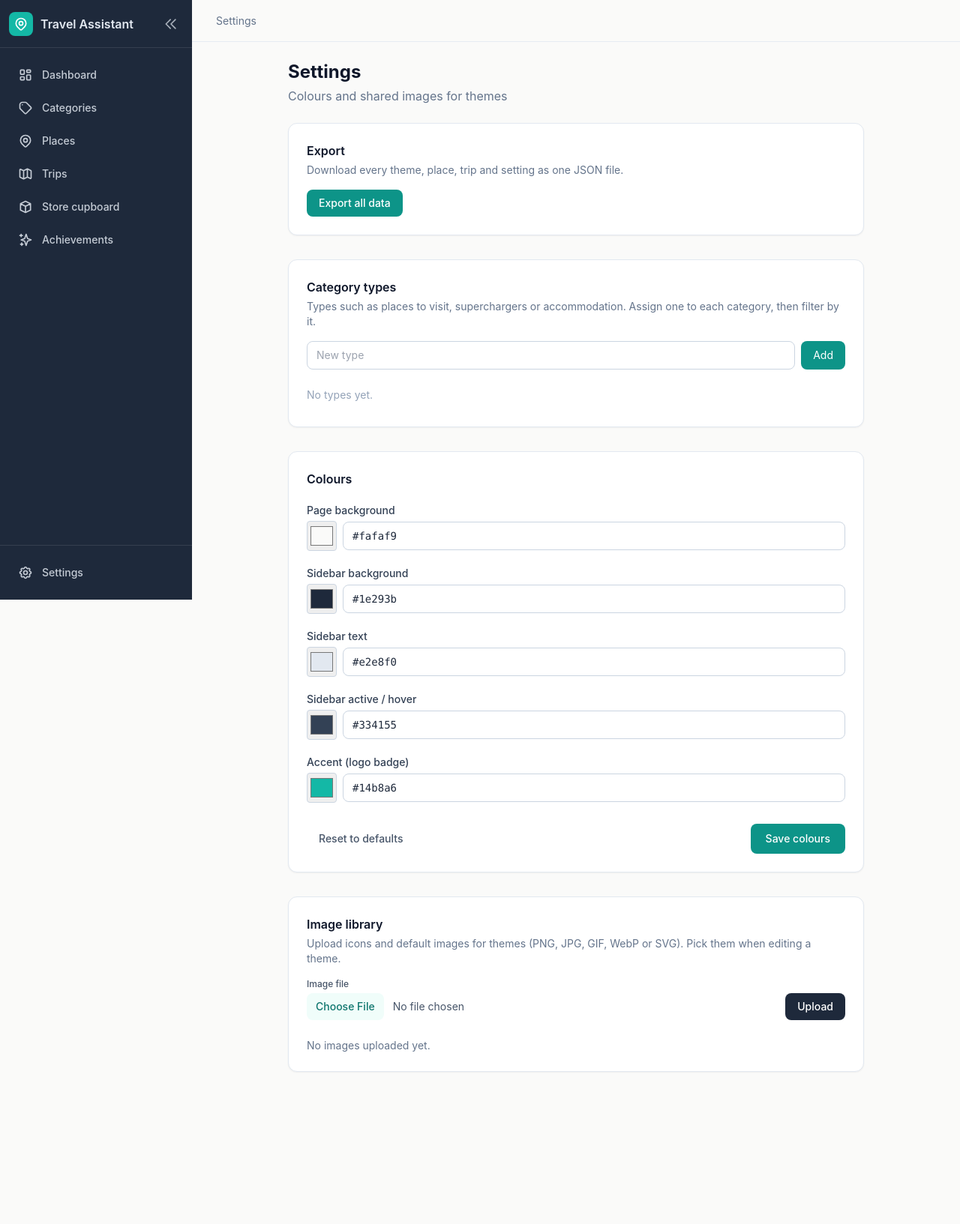
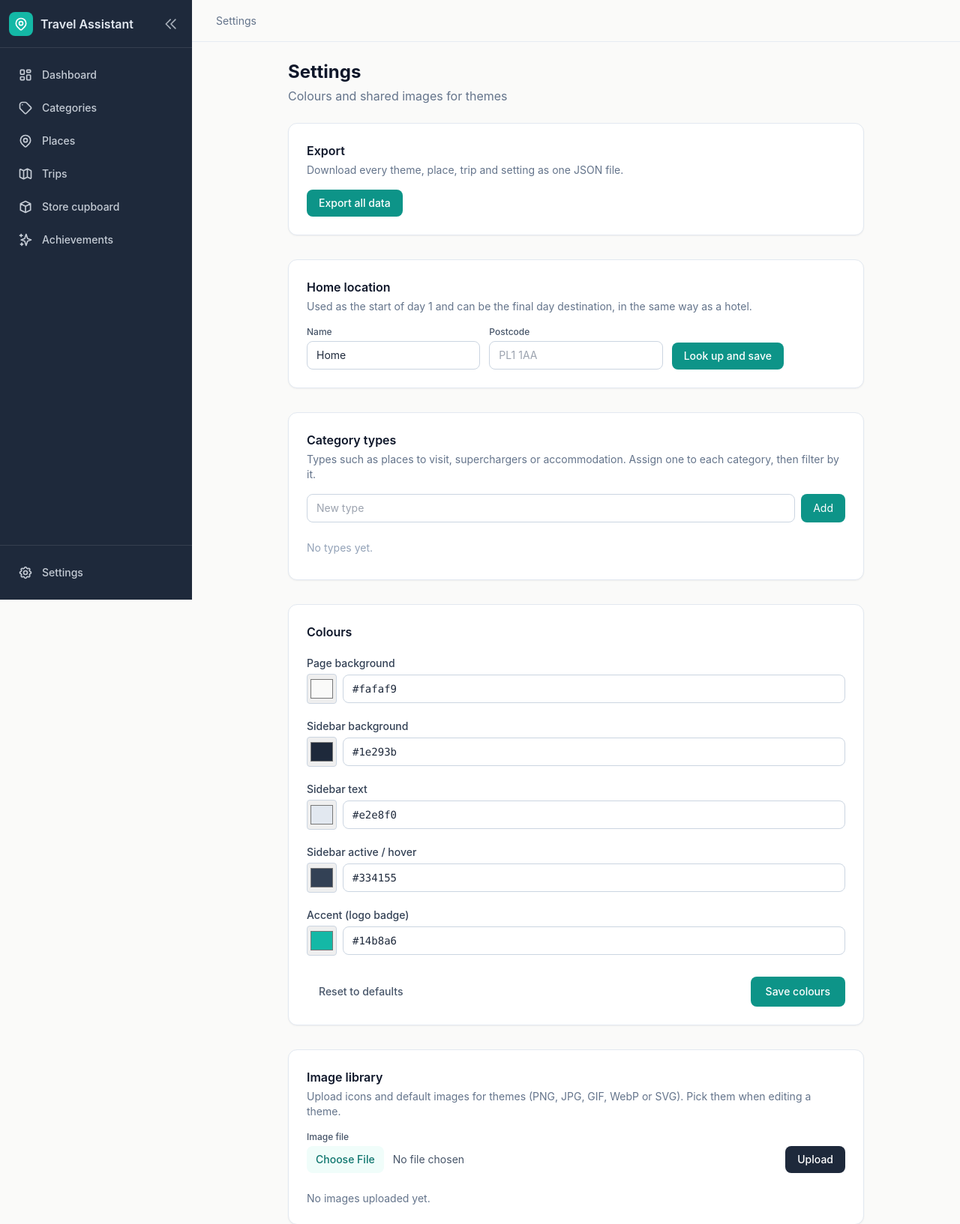
Before and after one commit to richx83-ux/ha-travel-assistant, a FastAPI app: template travel_assistant/app/templates/settings.html in a window 1280 px wide. Shown: the top 1633 px of the page at 75% size. Before the commit the page ends 1430 px from the top, so only its background shows below. Run offline with FastAPI, Linux system fonts and the light colour scheme; the template is opened without the code that fills it, so the values that code supplies are empty; parts of the project's set-up code (start-up, migrations or seed data) failed here and were passed over; some libraries are stand-ins or nearby versions.

Commit message:
Add a home location that starts day 1 and can end the trip

```diff
--- a/travel_assistant/app/main.py
+++ b/travel_assistant/app/main.py
@@ -818,7 +818,71 @@ async def settings_page(request: Request):
         "upload_error": request.query_params.get("error"),
         "assets": list_assets(),
         "category_types": await list_category_types(),
+        "home": await get_home_location(),
     })
+
+
+@app.post("/settings/home")
+async def settings_home(request: Request, name: str = Form("Home"), postcode: str = Form(...)):
+    from urllib.parse import quote
+    info = await geocode_postcode(postcode)
+    if info.get("latitude") is None:
+        return redirect(request, f"/settings?home_error={quote('Postcode not found')}")
+    async with get_db() as db:
+        await db.execute(
+            "INSERT OR IGNORE INTO category_types (name, sort_order) VALUES ('Home location', 0)"
+        )
+        cursor = await db.execute("SELECT id FROM category_types WHERE name = 'Home location'")
+        type_id = (await cursor.fetchone())["id"]
+        cursor = await db.execute("SELECT id FROM themes WHERE lower(name) = 'home'")
+        theme = await cursor.fetchone()
+        if theme:
+            theme_id = theme["id"]
+            await db.execute(
+                """UPDATE themes SET category_type_id = ?, is_system_theme = 1, achievement_eligible = 0,
+                    exclude_from_counts = 1, exclude_from_places = 1 WHERE id = ?""",
+                (type_id, theme_id),
+            )
+        else:
+            cursor = await db.execute(
+                """INSERT INTO themes (name, description, is_active, is_system_theme, achievement_eligible,
+                    exclude_from_counts, exclude_from_places, category_type_id)
+                   VALUES ('Home', 'Home location', 1, 1, 0, 1, 1, ?)""",
+                (type_id,),
+            )
+            theme_id = cursor.lastrowid
+        cursor = await db.execute("SELECT id FROM locations WHERE theme_id = ?", (theme_id,))
+        existing = await cursor.fetchone()
+        values = (
+            name.strip() or "Home", postcode.strip().upper(), info.get("county") or "",
+            info.get("region") or "", info.get("country") or "United Kingdom",
+            info["latitude"], info["longitude"], theme_id,
+        )
+        if existing:
+            await db.execute(
+                """UPDATE locations SET name = ?, postcode = ?, county = ?, region = ?, country = ?,
+                    latitude = ?, longitude = ?, visit_duration_mins = 0, updated_at = CURRENT_TIMESTAMP
+                   WHERE id = ?""",
+                (*values, existing["id"]),
+            )
+        else:
+            await db.execute(
+                """INSERT INTO locations (name, postcode, county, region, country, latitude, longitude,
+                    theme_id, visit_duration_mins) VALUES (?, ?, ?, ?, ?, ?, ?, ?, 0)""",
+                values,
+            )
+        await db.commit()
+    return redirect(request, "/settings?home=1")
+
+
+async def get_home_location():
+    async with get_db() as db:
+        cursor = await db.execute(
+            """SELECT l.* FROM locations l JOIN themes t ON t.id = l.theme_id
+               WHERE lower(t.name) = 'home' ORDER BY l.id LIMIT 1"""
+        )
+        row = await cursor.fetchone()
+    return dict(row) if row else None
 
 
 @app.get("/settings/export")
--- a/travel_assistant/app/templates/settings.html
+++ b/travel_assistant/app/templates/settings.html
@@ -31,6 +31,33 @@
     <p class="mt-1 text-sm text-slate-500">Download every theme, place, trip and setting as one JSON file.</p>
     <a href="{{ base }}/settings/export"
        class="inline-block mt-4 px-4 py-2 bg-brand-600 hover:bg-brand-700 text-white text-sm font-medium rounded-lg">Export all data</a>
+  </div>
+
+  <div class="bg-white rounded-xl border border-slate-200 p-6 shadow-sm mb-8">
+    <h2 class="font-semibold text-slate-900">Home location</h2>
+    <p class="mt-1 text-sm text-slate-500">Used as the start of day 1 and can be the final day destination, in the same way as a hotel.</p>
+    {% if home %}
+    <p class="mt-3 text-sm text-slate-700">{{ home.name }} · {{ home.postcode }}{% if home.county %} · {{ home.county }}{% endif %}</p>
+    {% endif %}
+    {% if request.query_params.get('home_error') %}
+    <p class="mt-2 text-sm text-red-600">{{ request.query_params.get('home_error') }}</p>
+    {% endif %}
+    {% if request.query_params.get('home') == '1' %}
+    <p class="mt-2 text-sm text-brand-700">Home location saved.</p>
+    {% endif %}
+    <form method="post" action="{{ base }}/settings/home" class="mt-4 grid gap-3 sm:grid-cols-3">
+      <div>
+        <label class="block text-xs font-medium text-slate-600 mb-1">Name</label>
+        <input name="name" value="{{ home.name if home else 'Home' }}" class="w-full px-3 py-2 border border-slate-300 rounded-lg text-sm">
+      </div>
+      <div>
+        <label class="block text-xs font-medium text-slate-600 mb-1">Postcode</label>
+        <input name="postcode" value="{{ home.postcode if home else '' }}" required placeholder="PL1 1AA" class="w-full px-3 py-2 border border-slate-300 rounded-lg text-sm">
+      </div>
+      <div class="flex items-end">
+        <button type="submit" class="px-4 py-2 bg-brand-600 text-white text-sm font-medium rounded-lg">Look up and save</button>
+      </div>
+    </form>
   </div>
 
   <div class="bg-white rounded-xl border border-slate-200 p-6 shadow-sm mb-8">
--- a/travel_assistant/app/templates/wizard.html
+++ b/travel_assistant/app/templates/wizard.html
@@ -187,7 +187,7 @@
   {% elif step == 'hotels' %}
   <div class="bg-white rounded-xl border border-slate-200 p-6">
     <h2 class="text-lg font-semibold text-slate-900">Hotels for each night</h2>
-    <p class="mt-1 text-sm text-slate-500">Pick from the Hotels theme. A hotel stays fixed to its day and is not moved when you replan.</p>
+    <p class="mt-1 text-sm text-slate-500">Pick from Hotels. Home is available too, for the first night start and the final day destination. A hotel stays fixed to its day.</p>
     {% if not hotels %}
     <p class="mt-4 text-sm text-amber-700">No places in a theme called Hotels yet. Add some, then come back.</p>
     {% endif %}
@@ -200,7 +200,7 @@
         <select name="hotel_{{ d }}" class="flex-1 px-3 py-2 border border-slate-300 rounded-lg text-sm bg-white">
           <option value="">No hotel</option>
           {% for h in hotels %}
-          <option value="{{ h.id }}" {% if current and current.location_id == h.id %}selected{% endif %}>{{ h.name }}{% if h.city %} · {{ h.city }}{% endif %}</option>
+          <option value="{{ h.id }}" {% if current and current.location_id == h.id %}selected{% endif %}>{{ h.name }}{% if h.theme_name %} · {{ h.theme_name }}{% endif %}{% if h.city %} · {{ h.city }}{% endif %}</option>
           {% endfor %}
         </select>
       </div>
@@ -266,7 +266,7 @@
             <svg class="w-4 h-4" fill="currentColor" viewBox="0 0 24 24"><path d="M4 19V9a2 2 0 012-2h2V5a2 2 0 012-2h4a2 2 0 012 2v2h2a2 2 0 012 2v10h-2v-2H6v2H4zm4-8h3v2H8v-2zm5 0h3v2h-3v-2z"/></svg>
           </span>
           <div class="min-w-0">
-            <div class="text-xs font-medium text-amber-700">Starting from last night</div>
+            <div class="text-xs font-medium text-amber-700">{% if day == 1 %}Starting from home{% else %}Starting from last night{% endif %}</div>
             <div class="font-medium text-slate-900 truncate">{{ prev_hotel.location_name }}</div>
             {% if leave_at %}
             <div class="text-xs text-slate-500">Leave {{ leave_at }}</div>
--- a/travel_assistant/config.yaml
+++ b/travel_assistant/config.yaml
@@ -1,6 +1,6 @@
 name: "Travel Assistant"
 description: "Theme & Places admin with Trip Planner, visit tracking (photo proof), maps and gamification. Modern Tailwind UI."
-version: "1.6.3"
+version: "1.6.4"
 slug: "travel_assistant"
 init: false
 arch:
```
Also changed, not shown: travel_assistant/app/trips_routes.py (+13 -3 lines).
